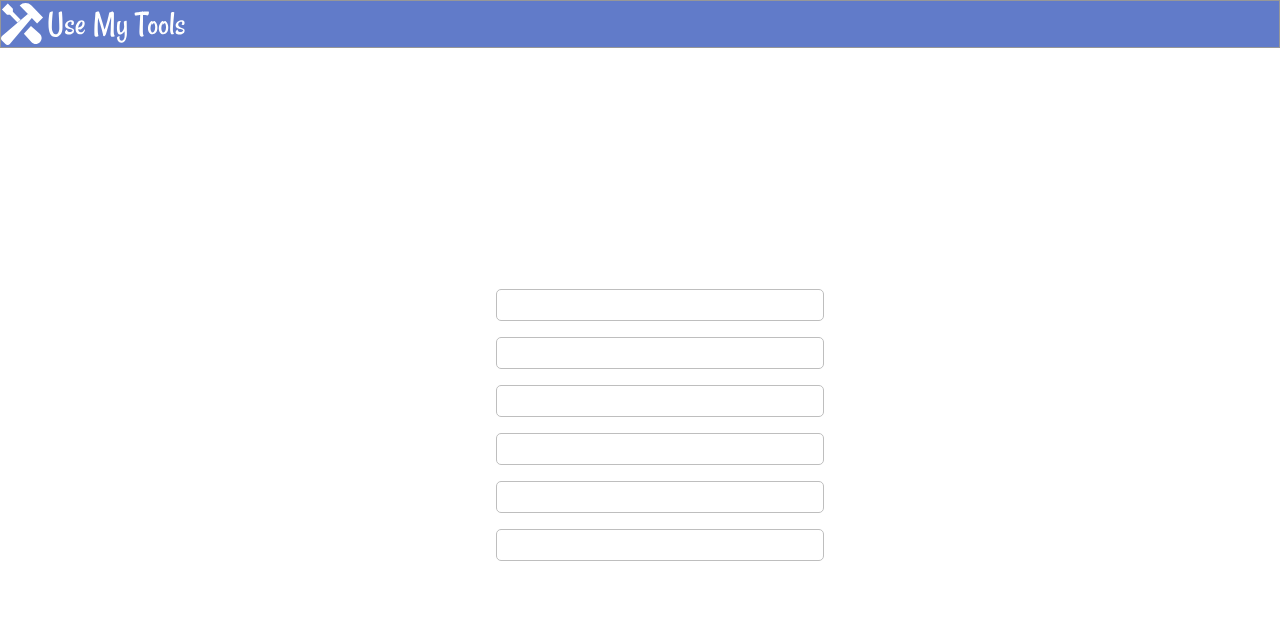
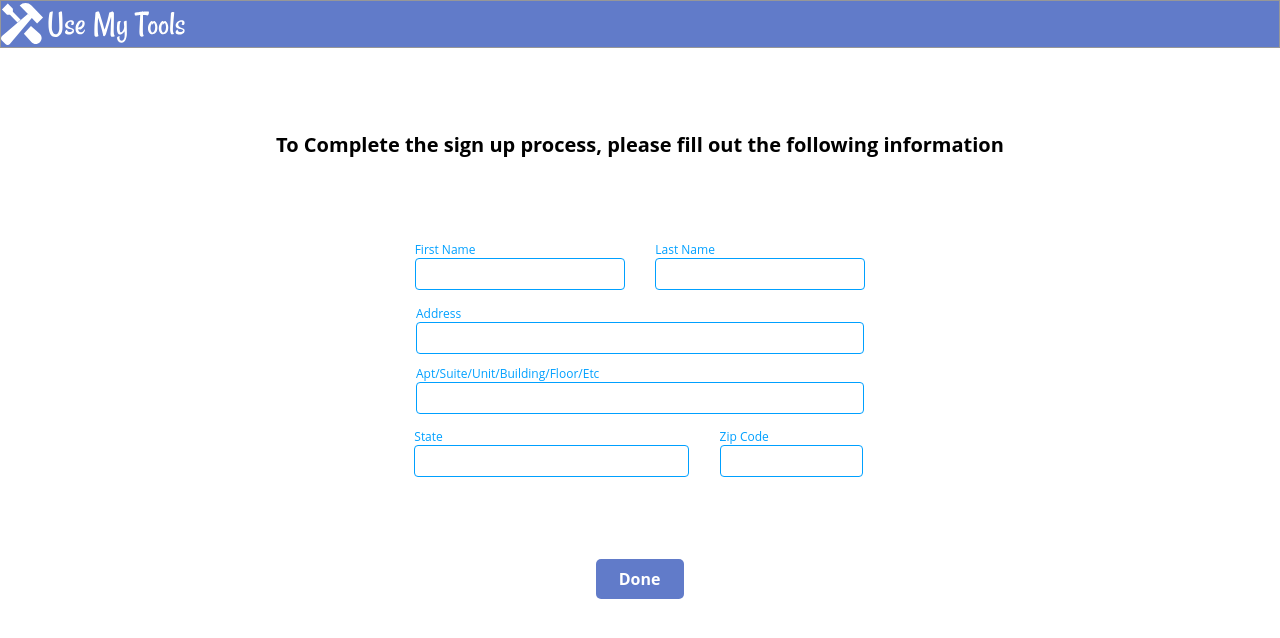
Before and after one commit to use-my-tools-build-week/Frontend, a React (Create React App) app in the folder tools/: page /additionalsignup in a window 1280 px wide. Shown: the top 638 px of the page. Built offline with nearby package versions, Linux system fonts and the light colour scheme.

Commit message:
Additional Signup form complete / updates state

```diff
--- a/tools/src/App.js
+++ b/tools/src/App.js
@@ -35,7 +35,7 @@ class App extends Component {
         <Route path="/lawnandgarden" component={LawnAndGarden} />
         <Route path="/misc" component={Misc} />
         <Route path="/powertools" component={PowerTools} />
-        <AdditionalSignup />
+        <Route path="/additionalsignup" component={AdditionalSignup} />
       </div>
     );
   }
--- a/tools/src/components/AddTool/AddToolPage.js
+++ b/tools/src/components/AddTool/AddToolPage.js
@@ -82,7 +82,9 @@ class AddToolPage extends React.Component {
 
 const mapStateToProps = state => {
     return {
-      tools: state.tools
+      tools: state.tools,
+      categories: state.categories,
+      conditions: state.conditions
     }
   }
 
--- a/tools/src/components/AdditionalSIgnup/AdditionalSignup.css
+++ b/tools/src/components/AdditionalSIgnup/AdditionalSignup.css
@@ -8,3 +8,113 @@
     height: 41.1px;
     width: 183.61px;
 }
+
+.ASUHeader{
+    color: #000000;
+    font-family: "Open Sans";
+    font-size: 20px;
+    font-weight: bold;
+    line-height: 28px;
+    text-align: center;
+    margin-top: 83px;
+}
+
+.formWrapper {
+    height: 400px;
+}
+
+.input1 {
+    height: 32px;
+    width: 210px;
+    border: 1px solid #00A0FF;
+    border-radius: 4px;
+    color: #000000;
+    font-family: "Open Sans";
+    font-size: 14px;
+    line-height: 20px;
+}
+.input2 {
+    height: 32px;
+    width: 210px;
+    border: 1px solid #00A0FF;
+    border-radius: 4px;
+    color: #000000;
+    font-family: "Open Sans";
+    font-size: 14px;
+    line-height: 20px;
+}
+.input3 {
+    height: 32px;
+    width: 448px;
+    border: 1px solid #00A0FF;
+    border-radius: 4px;
+    color: #000000;
+    font-family: "Open Sans";
+    font-size: 14px;
+    line-height: 20px;
+}
+.input4 {
+    height: 32px;
+    width: 448px;
+    border: 1px solid #00A0FF;
+    border-radius: 4px;
+    color: #000000;
+    font-family: "Open Sans";
+    font-size: 14px;
+    line-height: 20px;
+}
+.input5 {
+    height: 32px;
+    width: 275px;
+    border: 1px solid #00A0FF;
+    border-radius: 4px;
+    color: #000000;
+    font-family: "Open Sans";
+    font-size: 14px;
+    line-height: 20px;
+}
+.input6 {
+    height: 32px;
+    width: 143px;
+    border: 1px solid #00A0FF;
+    border-radius: 4px;
+    color: #000000;
+    font-family: "Open Sans";
+    font-size: 14px;
+    line-height: 20px;
+}
+
+.p11 {
+    margin-top: 16px;
+}
+
+.p22 {
+    margin-top: 12px;
+}
+
+.p33 {
+    margin-top: 15px;
+}
+
+.p44 {
+    margin-top: 15px;
+}
+
+.SUBtnContainer {
+    margin: 0 auto;
+    width: 89px;
+}
+
+.signupBtn {
+    height: 40px;
+    width: 88px;
+    color: #FFFFFF;
+    font-family: "Open Sans";
+    font-size: 16px;
+    font-weight: bold;
+    line-height: 24px;
+    text-align: center;
+    background: #617BC9;
+    border: none;
+    border-radius: 5px;
+}
--- a/tools/src/components/AdditionalSIgnup/AdditionalSignup.js
+++ b/tools/src/components/AdditionalSIgnup/AdditionalSignup.js
@@ -1,40 +1,95 @@
 import React from 'react';
 import WhiteLogo from '../Login/Imgs/WhiteLogo.svg';
+import './AdditionalSignup.css';
+import {Link} from 'react-router-dom';
 
 
 class AdditionalSignup extends React.Component {
+    constructor() {
+        super();
+
+        this.state = {
+            firstname: '',
+            lastname: '',
+            address: '',
+            addressinfo: '',
+            state: '',
+            zipcode: ''
+
+        }
+    }
+
+
+    handleChange = (e) => {
+        this.setState({
+            [e.target.name]: e.target.value
+        })
+    }
+
+
+
     render() {
         return (
             <div className="ASUContainer">
-                <nav class="topNav">
+                <nav className="topNav">
                     <img className="LogoSvg" src={WhiteLogo} alt="Logo"/>
                 </nav>
-                <form>
+                <h3 className="ASUHeader">To Complete the sign up process, please fill out the following information</h3>
+                <form className="formWrapper">
                     <div >
-                        <p></p>
-                        <input className="input1" />
+                        <p>First Name</p>
+                        <input className="input1"
+                        name="firstname"
+                        value={this.state.firstname}
+                        onChange={this.handleChange}
+                        />
                     </div>
                     <div >
-                        <p></p>
-                        <input className="input2"/>
+                        <p>Last Name</p>
+                        <input className="input2"
+                        name="lastname"
+                        value={this.state.lastname}
+                        onChange={this.handleChange}
+                        />
                     </div>
                     <div >
-                        <p></p>
-                        <input className="input3"/>
+                        <p className="p11">Address</p>
+                        <input className="input3"
+                        name="address"
+                        value={this.state.address}
+                        onChange={this.handleChange}
+                        />
                     </div>
                     <div >
-                        <p></p>
-                        <input className="input4"/>
+                        <p className="p22">Apt/Suite/Unit/Building/Floor/Etc</p>
+                        <input className="input4"
+                        name="addressinfo"
+                        value={this.state.addressinfo}
+                        onChange={this.handleChange}
+                        />
                     </div>
                     <div >
-                        <p></p>
-                        <input className="input5"/>
+                        <p className="p33">State</p>
+                        <input className="input5"
+                        name="state"
+                        value={this.state.state}
+                        onChange={this.handleChange}
+                        />
                     </div>
                     <div >
-                        <p></p>
-                        <input className="input6"/>
+                        <p className="p44">Zip Code</p>
+                        <input className="input6"
+                        name="zipcode"
+                        value={this.state.zipcode}
+                        onChange={this.handleChange}
+                        />
                     </div>
+
                 </form>
+                <div className="SUBtnContainer">
+                    <Link to="/welcome"><button className="signupBtn">Done</button></Link>
+                </div>
+
             </div>
         )
     }
--- a/tools/src/components/Home/Home.js
+++ b/tools/src/components/Home/Home.js
@@ -66,11 +66,12 @@ const mapStateToProps = state => {
     return {
         tools: state.Tools,
         DataStart: state.DataStart,
-        error: state.error
+        error: state.error,
+        categories: state.categories
     }
 }
 
 export default connect(
     mapStateToProps,
-    { FetchTools, DeleteTool  }
+    { FetchTools, DeleteTool,  }
   )(Home);
--- a/tools/src/components/Login/Login.css
+++ b/tools/src/components/Login/Login.css
@@ -71,7 +71,7 @@
     margin-left: 45px;
 }
 
-input {
+.input {
     height: 32px;
     width: 328px;
     opacity: 0.25;
--- a/tools/src/components/Login/Login.js
+++ b/tools/src/components/Login/Login.js
@@ -53,12 +53,14 @@ class Login extends React.Component {
                         type="text" name="email"
                         onChange={this.handleChange}
                         value={this.state.email}
+                        className="input"
                         />
                         <p className="password">Password</p>
                         <input placeholder="*********"
                         type="password" name="password"
                         onChange={this.handleChange}
                         value={this.state.password}
+                        className="input"
                         />
                         <div className="ButtonContainer">
                             <button type="submit" className="button-1">Login</button>
--- a/tools/src/components/Login/SignUp.js
+++ b/tools/src/components/Login/SignUp.js
@@ -26,7 +26,7 @@ class SignUp extends React.Component {
     onSubmit = e => {
         e.preventDefault();
         this.props.ActionSignUp(this.state).then(() => {
-            this.props.history.push('/');
+            this.props.history.push('/additionalsignup');
         })
 
         this.setState({
@@ -51,12 +51,14 @@ class SignUp extends React.Component {
                         type="text" name="email"
                         onChange={this.handleChange}
                         value={this.state.email}
+                        className="input"
                         />
                         <p className="password">Password</p>
                         <input placeholder="*********"
                         type="password" name="password"
                         onChange={this.handleChange}
                         value={this.state.password}
+                        className="input"
                         />
                         <div className="ButtonContainer">
 
--- a/tools/src/index.js
+++ b/tools/src/index.js
@@ -9,10 +9,10 @@ import thunk from 'redux-thunk';
 import reducer from './Reducer/Reducer';
 
 
-const composeEnhancers = window.__REDUX_DEVTOOLS_EXTENSION_COMPOSE__ || compose;
+
 const store = createStore(
   reducer,
-  composeEnhancers(applyMiddleware(thunk))
+  applyMiddleware(thunk)
 );
 
 
```
Also changed, not shown: 1 other file (tests, documents, lock files or other folders).
